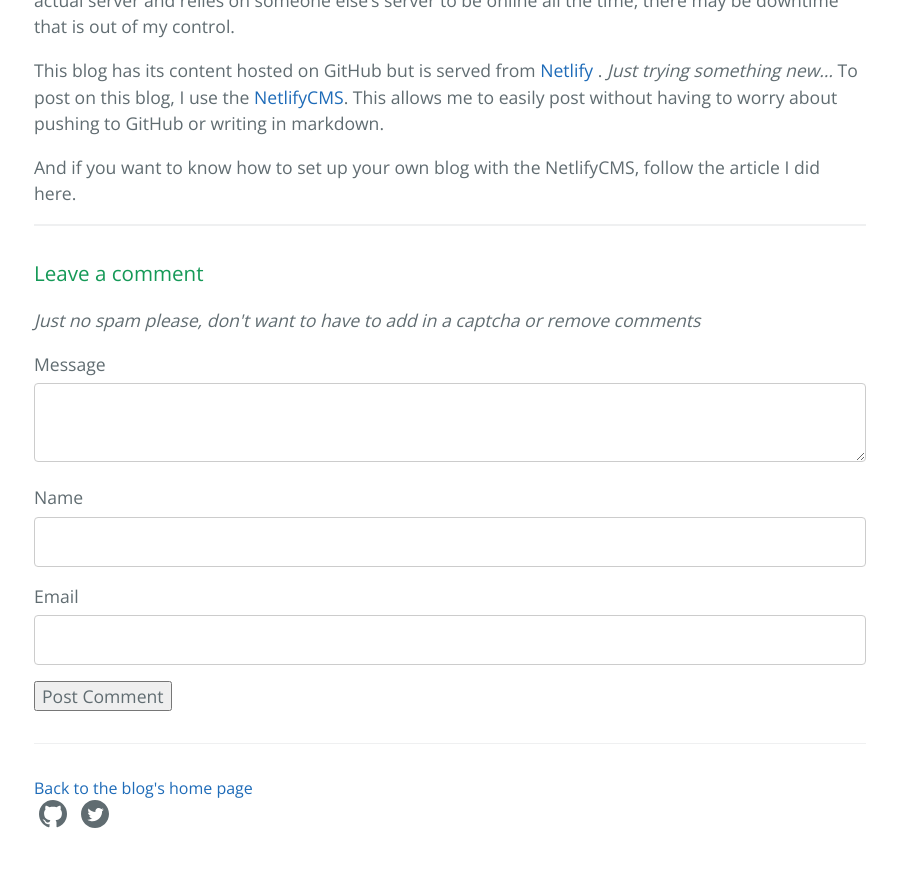
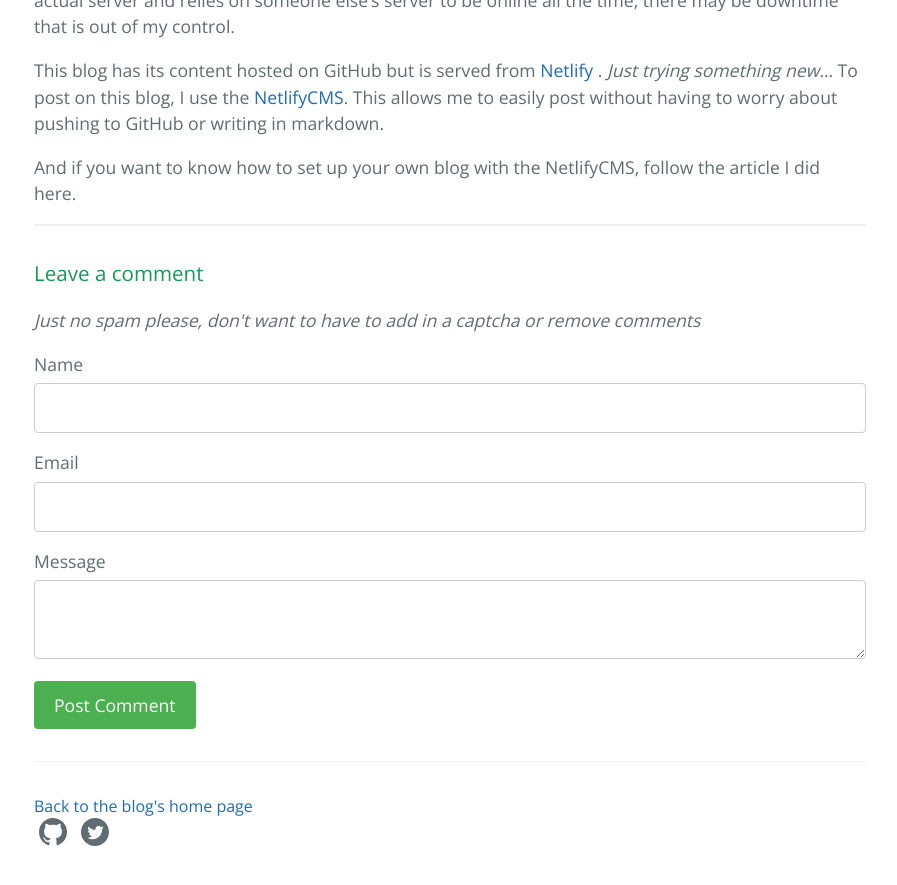
Before and after one commit to TrueWinter/blog, a Jekyll site: the page built from _posts/2017-09-09-first-post.md, in a window 1280 px wide and 900 px high, scrolled down 827 px. Shown: the top 885 px of the window, without its empty margins (190-1087 px from the left). Built offline with Jekyll 4.4.1, drawn with Linux system fonts in a browser that asks for light colours; nearby versions of some CDN libraries; comment, search, counter and statistics services are not loaded; the repository's description, which GitHub fills in, is left out.

Commit message:
Small fix

```diff
--- a/_layouts/post.html
+++ b/_layouts/post.html
@@ -79,8 +79,6 @@ layout: default
 
 <div id="jsresponse" class="error"></div>
 <form id="comment">
-  <label for="message">Message</label>
-  <textarea id="message"></textarea>
 
   <label for="name">Name</label>
   <input type="text" id="name">
@@ -88,7 +86,10 @@ layout: default
   <label for="email">Email</label>
   <input type="text" id="email">
 
-  <input type="button" id="submitbtn" value="Post Comment">
+  <label for="message">Message</label>
+  <textarea id="message"></textarea>
+
+  <input type="button" id="submitbtn" class="submit-button" value="Post Comment">
 </form>
   </div>
 
```
Also changed, not shown: 2 other files.
